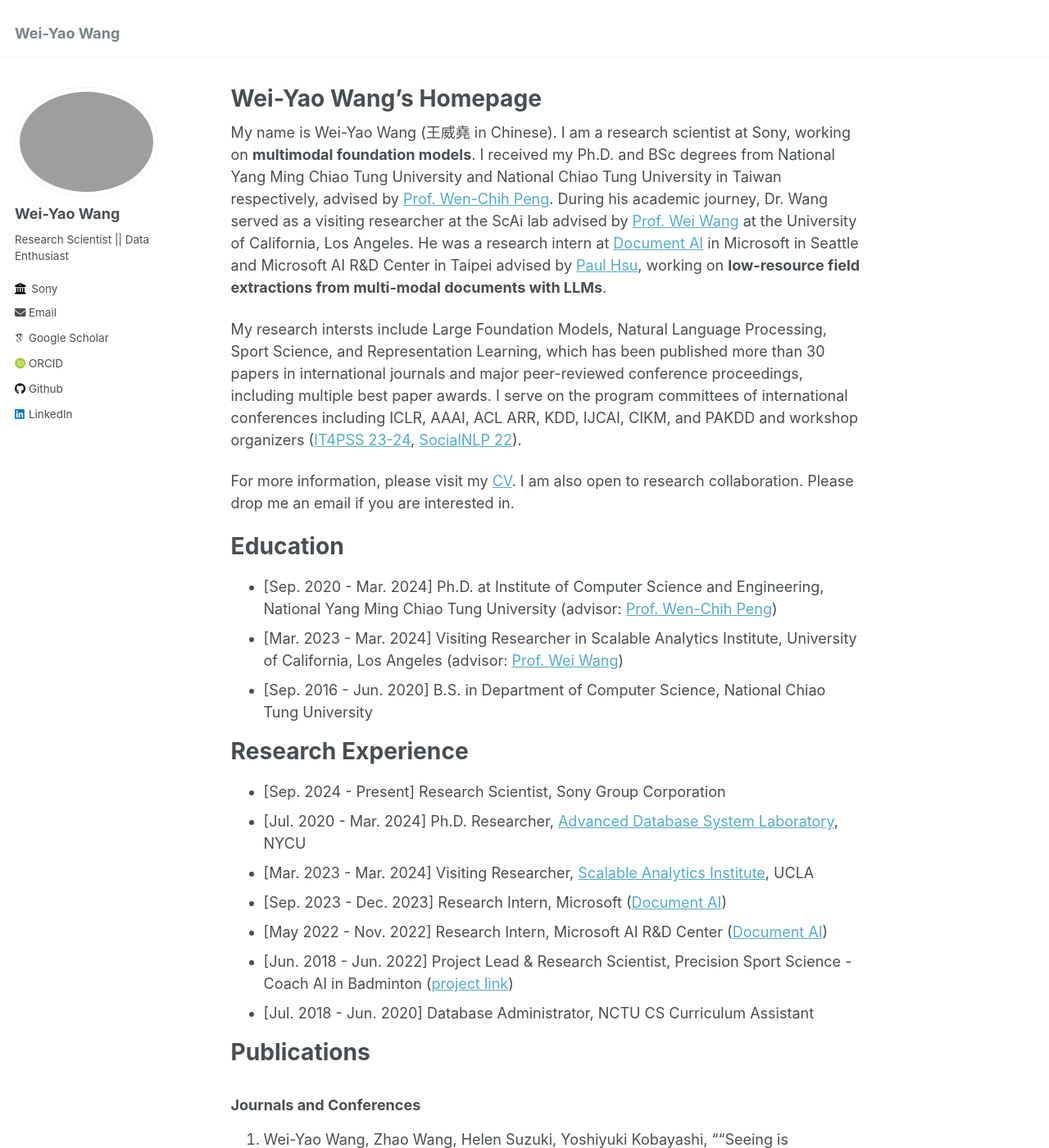
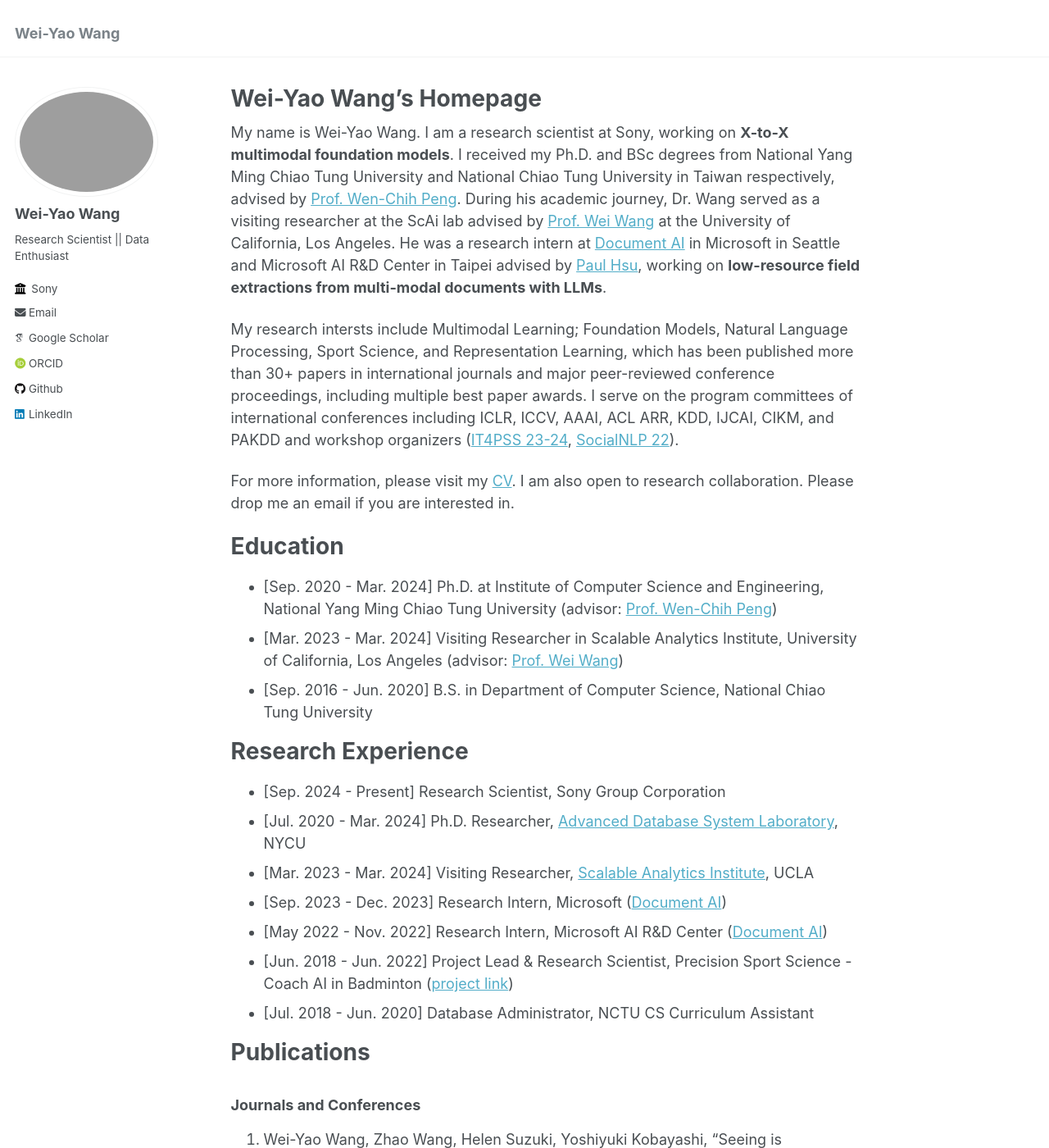
Before and after one commit to wywyWang/wywyWang.github.io, a Jekyll site: the page built from _pages/about.md, in a window 1280 px wide and 1400 px high. Shown: the whole window at 82% size. Built offline with Jekyll 4.4.1, drawn with Linux system fonts in a browser that asks for light colours; some web fonts are replaced; part of the change alters nothing that is shown; some of the changed text lies outside the part shown.

```diff
--- a/_pages/about.md
+++ b/_pages/about.md
@@ -7,9 +7,9 @@ redirect_from:
   - /about.html
 ---
 
-My name is Wei-Yao Wang (王威堯 in Chinese). I am a research scientist at Sony, working on **multimodal foundation models**. I received my Ph.D. and BSc degrees from National Yang Ming Chiao Tung University and National Chiao Tung University in Taiwan respectively, advised by [Prof. Wen-Chih Peng](https://sites.google.com/site/wcpeng/wcpeng). During his academic journey, Dr. Wang served as a visiting researcher at the ScAi lab advised by [Prof. Wei Wang](https://web.cs.ucla.edu/~weiwang/) at the University of California, Los Angeles. He was a research intern at [Document AI](https://www.microsoft.com/en-us/research/project/document-ai/overview/) in Microsoft in Seattle and Microsoft AI R&D Center in Taipei advised by [Paul Hsu](https://www.microsoft.com/en-us/research/people/paulhsu/), working on **low-resource field extractions from multi-modal documents with LLMs**.
+My name is Wei-Yao Wang. I am a research scientist at Sony, working on **X-to-X multimodal foundation models**. I received my Ph.D. and BSc degrees from National Yang Ming Chiao Tung University and National Chiao Tung University in Taiwan respectively, advised by [Prof. Wen-Chih Peng](https://sites.google.com/site/wcpeng/wcpeng). During his academic journey, Dr. Wang served as a visiting researcher at the ScAi lab advised by [Prof. Wei Wang](https://web.cs.ucla.edu/~weiwang/) at the University of California, Los Angeles. He was a research intern at [Document AI](https://www.microsoft.com/en-us/research/project/document-ai/overview/) in Microsoft in Seattle and Microsoft AI R&D Center in Taipei advised by [Paul Hsu](https://www.microsoft.com/en-us/research/people/paulhsu/), working on **low-resource field extractions from multi-modal documents with LLMs**.
 
-My research intersts include Large Foundation Models, Natural Language Processing, Sport Science, and Representation Learning, which has been published more than 30 papers in international journals and major peer-reviewed conference proceedings, including multiple best paper awards. I serve on the program committees of international conferences including ICLR, AAAI, ACL ARR, KDD, IJCAI, CIKM, and PAKDD and workshop organizers ([IT4PSS 23-24](https://wasn.csie.ncu.edu.tw/workshop/IT4PSS2024.html), [SocialNLP 22](https://sites.google.com/view/socialnlp2022/)).
+My research intersts include Multimodal Learning; Foundation Models, Natural Language Processing, Sport Science, and Representation Learning, which has been published more than 30+ papers in international journals and major peer-reviewed conference proceedings, including multiple best paper awards. I serve on the program committees of international conferences including ICLR, ICCV, AAAI, ACL ARR, KDD, IJCAI, CIKM, and PAKDD and workshop organizers ([IT4PSS 23-24](https://wasn.csie.ncu.edu.tw/workshop/IT4PSS2024.html), [SocialNLP 22](https://sites.google.com/view/socialnlp2022/)).
 
 For more information, please visit my [CV](https://drive.google.com/file/d/1YWwWkMy9zy4jGmm8Jni4zRh-iomogupX/view?usp=drive_link). I am also open to research collaboration. Please drop me an email if you are interested in.
 
@@ -33,7 +33,7 @@ Publications
 ======
 
 ### Journals and Conferences
-1. <ins>Wei-Yao Wang</ins>, Zhao Wang, Helen Suzuki, Yoshiyuki Kobayashi, "“Seeing is Understanding: Unlocking Causal Attention into Modality-Mutual Attention for Multimodal LLMs", [[preprint](https://arxiv.org/abs/2503.02597)]
+1. <ins>Wei-Yao Wang</ins>, Zhao Wang, Helen Suzuki, Yoshiyuki Kobayashi, "Seeing is Understanding: Unlocking Causal Attention into Modality-Mutual Attention for Multimodal LLMs", [[preprint](https://arxiv.org/abs/2503.02597)]
 2. Zhao Wang, Sota Moriyama, <ins>Wei-Yao Wang</ins>, Briti Gangopadhyay, Shingo Takamatsu, "Talk Structurally, Act Hierarchically: A Collaborative Framework for LLM Multi-Agent Systems", [[preprint](https://arxiv.org/abs/2502.11098)]
 3. Ching Chang, <ins>Wei-Yao Wang</ins>, Wen-Chih Peng, Tien-Fu Chen, "LLM4TS: Aligning Pre-Trained LLMs as Data-Efficient Time-Series Forecasters", *ACM Transactions on Intelligent Systems and Technology (TIST), 2025*. [[paper](https://dl.acm.org/doi/10.1145/3719207)]
 4. <ins>Wei-Yao Wang</ins>, Wen-Chih Peng, Wei Wang, Philip Yu, "ShuttleSHAP: A Turn-Based Feature Attribution Approach for Analyzing Forecasting Models in Badminton", *29th Pacific-Asia Conference on Knowledge Discovery and Data Mining (PAKDD) (Special Session: Data Science: Foundations and Applications), 2025*. [[preprint](https://arxiv.org/abs/2312.10942)]
@@ -77,21 +77,23 @@ Publications
 
 Honors and Awards
 ======
-1. [Dec. 2024] Top-10% Outstanding Reviewer, *KDD 2025*
-2. [Dec. 2024] Dissertation Award, *Taiwanese Association for Artificial Intelligence*
-3. [Sep. 2023] Sports Science Research Award, *Sport Administration, Ministry of Education*
-4. [Aug. 2023] KDD Student Scholarship, *ACM*
-5. [Aug. 2023] Top Research of AI and Information Technology Scholarship, *Appier*
-6. [May 2023] 21st Y.Z. Hsu Science Paper Award, *Far Eastern Y.Z. Hsu Foundation*
-7. [Feb. 2023] AAAI Student Scholarship, *AAAI*
-8. [Jan. 2023] Google Conference Scholarships, *Google*
-9. [Jan. 2023] AAAI Student Scholarships, *AAAI*
-10. [Mar. 2022] Google Conference Scholarships, *Google*
-11. [Feb. 2022] Best Paper Award, *AAAI DeFactify Workshop*
-12. [Feb. 2022] AAAI Student Scholarships, *AAAI*
-13. [Jan. 2022] Top Research of AI and Information Technology Scholarship, *Appier*
-14. [Aug. 2019] The Yin Zhi Tong Memorial Scholarship, *National Yang Ming Chiao Tung University*
-15. [Jul. 2019] College Student Research Scholarship, *Ministry of Science and Technology*
+1. [Apr. 2025] Honorary Membership, *The Phi Tau Phi Scholastic Honor Society*
+2. [Mar. 2025] Best Dissertation Award, *Institute of Information & Computing Machinery*
+3. [Dec. 2024] Top-10% Outstanding Reviewer, *KDD 2025*
+4. [Dec. 2024] Best Dissertation Award, *Taiwanese Association for Artificial Intelligence*
+5. [Sep. 2023] Sports Science Research Award, *Sport Administration, Ministry of Education*
+6. [Aug. 2023] KDD Student Scholarship, *ACM*
+7. [Aug. 2023] Top Research of AI and Information Technology Scholarship, *Appier*
+8. [May 2023] 21st Y.Z. Hsu Science Paper Award, *Far Eastern Y.Z. Hsu Foundation*
+9. [Feb. 2023] AAAI Student Scholarship, *AAAI*
+10. [Jan. 2023] Google Conference Scholarships, *Google*
+11. [Jan. 2023] AAAI Student Scholarships, *AAAI*
+12. [Mar. 2022] Google Conference Scholarships, *Google*
+13. [Feb. 2022] Best Paper Award, *AAAI DeFactify Workshop*
+14. [Feb. 2022] AAAI Student Scholarships, *AAAI*
+15. [Jan. 2022] Top Research of AI and Information Technology Scholarship, *Appier*
+16. [Aug. 2019] The Yin Zhi Tong Memorial Scholarship, *National Yang Ming Chiao Tung University*
+17. [Jul. 2019] College Student Research Scholarship, *Ministry of Science and Technology*
 
 Competition Awards
 ======
@@ -108,7 +110,7 @@ Competition Awards
 Academic Services
 ======
 **Conference Program Committee**
-ICLR'25, KDD'25, AAAI (22-now), IJCAI (23-now), ACL ARR (22-now), ISACE (23-now), LT-EDI-ACL 2022 @ ACL'22
+ICCV'25, ICLR'25, KDD'25, AAAI (22-now), IJCAI (23-now), ACL ARR (22-now), ISACE'23, LT-EDI-ACL 2022 @ ACL'22
 
 **Organizer**
 ITPSS @ IJCAI’23-24, CoachAI Challenge @ IJCAI’23, SocialNLP 2022 @ WWW'22 and NAACL'22
```
